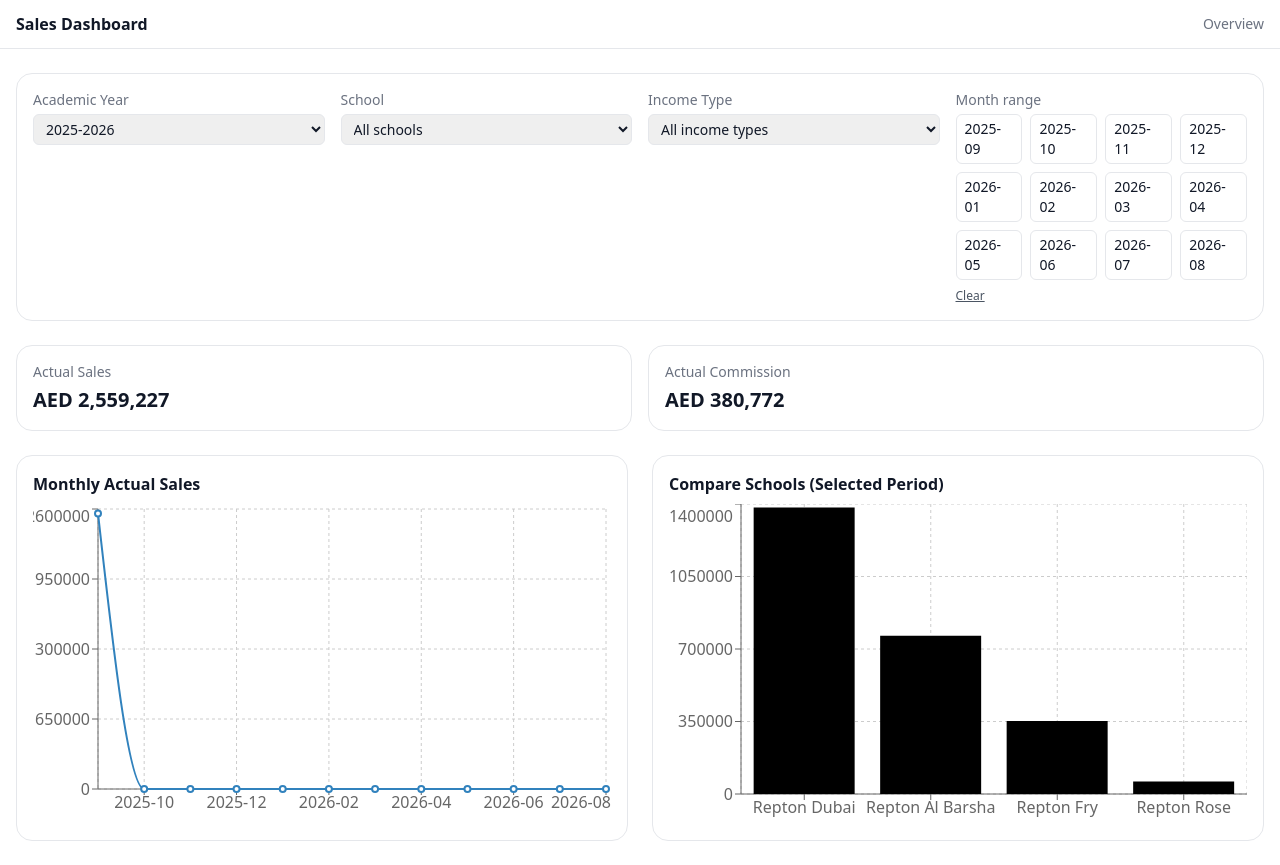
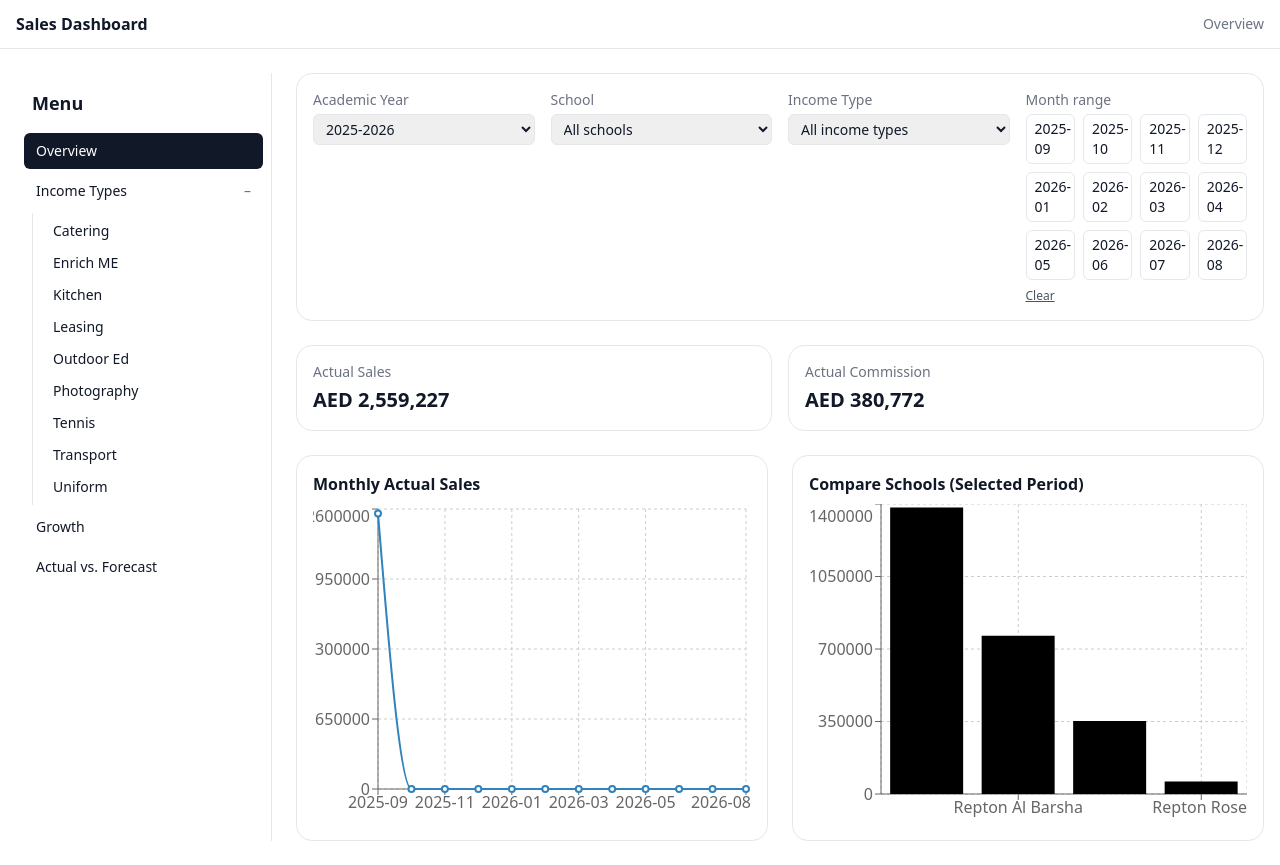
Before and after one commit to mo-seoudi/supplier-dashboard, a Next.js app: page / in a window 1280 px wide. Built offline with nearby package versions, Linux system fonts and the light colour scheme.

Commit message:
Update layout.tsx

```diff
--- a/app/layout.tsx
+++ b/app/layout.tsx
@@ -1,13 +1,27 @@
 import "./globals.css";
 import type { Metadata } from "next";
 import TopNav from "../components/layout/TopNav";
-export const metadata: Metadata = { title: "Sales Dashboard", description: "Overview" };
+import SidebarClient from "../components/layout/SidebarClient";
+import { getRows, getOptions } from "../lib/data";
+
+export const metadata: Metadata = {
+  title: "Sales Dashboard",
+  description: "Overview",
+};
+
 export default function RootLayout({ children }: { children: React.ReactNode }) {
+  // Server-side: read data once, pass income types into the client sidebar
+  const rows = getRows();
+  const { types } = getOptions(rows); // [{ id, name }]
+
   return (
     <html lang="en">
       <body>
         <TopNav />
-        <div className="mx-auto max-w-7xl px-4 py-6">{children}</div>
+        <div className="mx-auto max-w-7xl px-4 py-6 flex gap-6">
+          <SidebarClient types={types} />
+          <main className="flex-1">{children}</main>
+        </div>
       </body>
     </html>
   );
```
